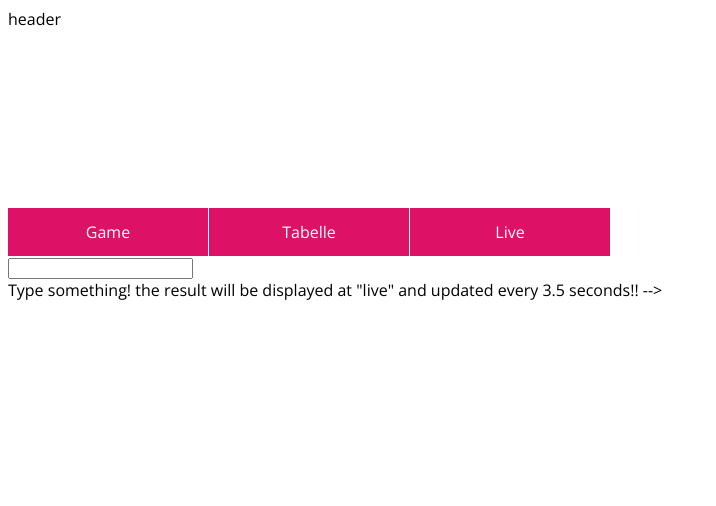
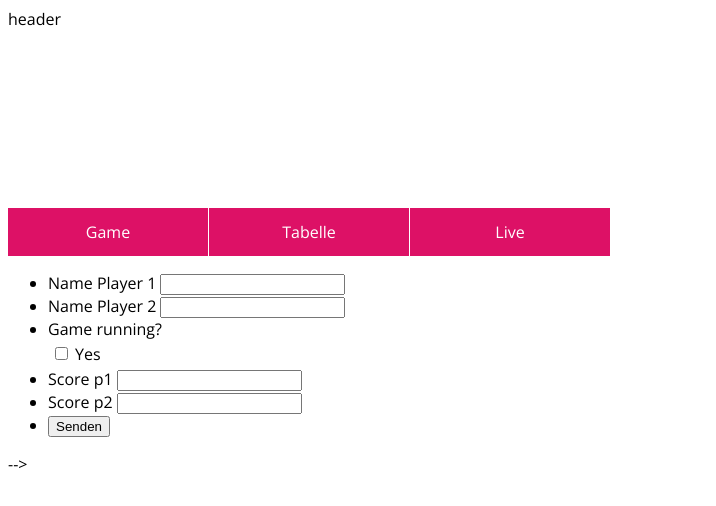
Before and after one commit to jkiesow/pong, a plain HTML site: page index.html in a window 1280 px wide. Shown: the whole page, without its empty margins (0-716 px from the left). Drawn offline with nearby package versions, Linux system fonts and the light colour scheme.

Commit message:
siehe last commit

```diff
--- a/index.html
+++ b/index.html
@@ -23,9 +23,52 @@
             </nav>
             <main>
 
-                <input type="text" id="testinput" onkeyup ="writeData(this.value)"/>
-                <br/>
-                Type something! the result will be displayed at "live" and updated every 3.5 seconds!!
+
+                <div style="width:600px" class="wmfg_layout_0">
+
+                    <form method="post" action="writeData()">
+
+                    <ul class="wmfg_questions">
+
+                        <li class="wmfg_q">
+                            <label class="wmfg_label" for="text_id">Name Player 1</label>
+                            <input type="text" class="wmfg_text" name="text_name" id="text_id" value="" />
+                        </li>
+
+                        <li class="wmfg_q">
+                            <label class="wmfg_label" for="text_id">Name Player 2</label>
+                            <input type="text" class="wmfg_text" name="text_name" id="text_id" value="" />
+                        </li>
+
+                        <li class="wmfg_q">
+                            <label class="wmfg_label">Game running?</label>
+                            <table class="wmfg_answers">
+                                <tr class="wmfg_a">
+                                    <td class="wmfg_a_td"><input type="checkbox" class="wmfg_checkbox" name="checkbox_1" id="checkbox_1" value="value 1" /></td>
+                                    <td><label class="wmfg_label_a" for="checkbox_1">Yes</label></td>
+                                </tr>
+                            </table>
+                        </li>
+
+                        <li class="wmfg_q">
+                            <label class="wmfg_label" for="text_id">Score p1</label>
+                            <input type="text" class="wmfg_text" name="text_name" id="text_id" value="" />
+                        </li>
+
+                        <li class="wmfg_q">
+                            <label class="wmfg_label" for="text_id">Score p2</label>
+                            <input type="text" class="wmfg_text" name="text_name" id="text_id" value="" />
+                        </li>
+
+                        <li class="wmfg_q">
+                            <input type="submit" class="wmfg_btn" name="submit_name" id="submit_id" value="Senden" />
+                        </li>
+
+                    </ul>
+
+                    </form>
+
+                </div>
 
                 <!-- START Code von https://github.com/jakesgordon/javascript-pong/-->
                 <!--<div class='description'>
```
